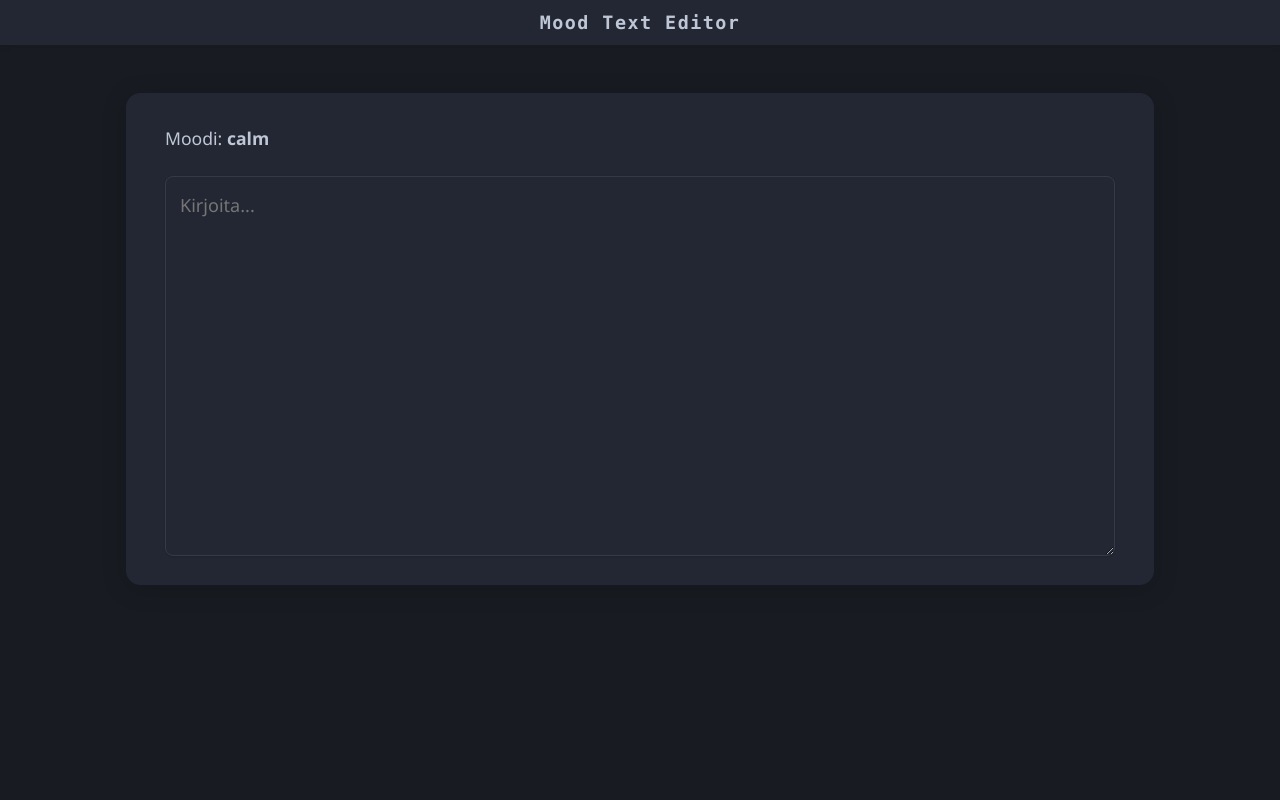
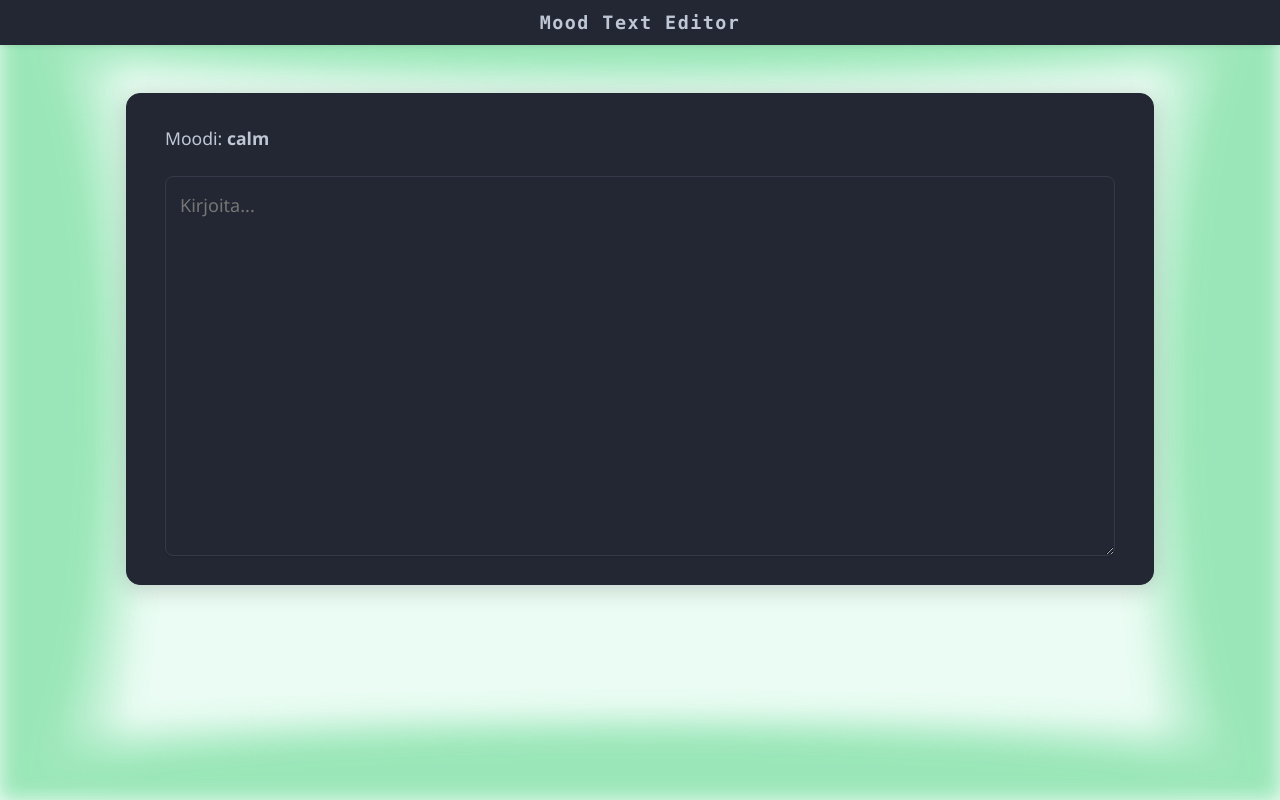
Before and after one commit to saarol2/Mood-text-editor, a React (Vite) app: page / in a window 1280 px wide. Built offline with nearby package versions, Linux system fonts and the light colour scheme.

Commit message:
calm mood theme and breathing animation

```diff
--- a/src/App.tsx
+++ b/src/App.tsx
@@ -1,14 +1,28 @@
-import React from 'react'
+import React, { useEffect } from 'react'
 import Editor from './editor/Editor'
+import useMoodDetector from './editor/useMoodDetector'
 
-export default function App(){
+export default function App() {
+  const mood = useMoodDetector()
+
+  useEffect(() => {
+    if (mood === 'calm') {
+      document.body.classList.add('mood-calm-bg')
+    } else {
+      document.body.classList.remove('mood-calm-bg')
+    }
+    return () => {
+      document.body.classList.remove('mood-calm-bg')
+    }
+  }, [mood])
+
   return (
     <div className="app">
       <header>
         <h1>Mood Text Editor</h1>
       </header>
       <main>
-        <Editor />
+        <Editor mood={mood} />
       </main>
     </div>
   )
--- a/src/editor/Editor.tsx
+++ b/src/editor/Editor.tsx
@@ -1,17 +1,15 @@
 import React, { useEffect, useRef, useState } from 'react'
-import useMoodDetector from './useMoodDetector'
 
-export default function Editor(){
+export default function Editor({ mood }: { mood: string }) {
   const ref = useRef<HTMLTextAreaElement | null>(null)
   const [value, setValue] = useState('')
-  const mood = useMoodDetector()
 
-  useEffect(()=>{
+  useEffect(() => {
     const ta = ref.current
-    if(!ta) return
-    const onInput = (e: Event)=> setValue((e.target as HTMLTextAreaElement).value)
+    if (!ta) return
+    const onInput = (e: Event) => setValue((e.target as HTMLTextAreaElement).value)
     ta.addEventListener('input', onInput)
-    return ()=> ta.removeEventListener('input', onInput)
+    return () => ta.removeEventListener('input', onInput)
   }, [])
 
   return (
--- a/src/styles.css
+++ b/src/styles.css
@@ -1,3 +1,36 @@
+/* CALM MOOD: outer background, no animation */
+/* CALM MOOD: outer background, with edge breathing pulse */
+.mood-calm-bg {
+	background: #eafcf3 !important;
+	transition: background 0.7s;
+	position: relative;
+	z-index: 0;
+}
+
+
+.mood-calm-bg::before {
+	content: '';
+	position: fixed;
+	z-index: -1;
+	top: 0; left: 0; right: 0; bottom: 0;
+	pointer-events: none;
+	background:
+		radial-gradient(ellipse 80vw 12vh at 50% 0%, #7edfa3 60%, transparent 100%), /* top edge */
+		radial-gradient(ellipse 80vw 12vh at 50% 100%, #7edfa3 60%, transparent 100%), /* bottom edge */
+		radial-gradient(ellipse 12vw 80vh at 0% 50%, #7edfa3 60%, transparent 100%), /* left edge */
+		radial-gradient(ellipse 12vw 80vh at 100% 50%, #7edfa3 60%, transparent 100%); /* right edge */
+	opacity: 0.85;
+	filter: blur(0.7vw);
+	animation: calm-edges-breath 1.7s ease-in-out infinite;
+	transition: opacity 0.3s, filter 0.3s;
+}
+
+@keyframes calm-edges-breath {
+	0% { opacity: 0.7; filter: blur(0.7vw); }
+	30% { opacity: 1; filter: blur(1.5vw); }
+	70% { opacity: 1; filter: blur(1.5vw); }
+	100% { opacity: 0.7; filter: blur(0.7vw); }
+}
 
 body {
 	background: #181c22;
```
